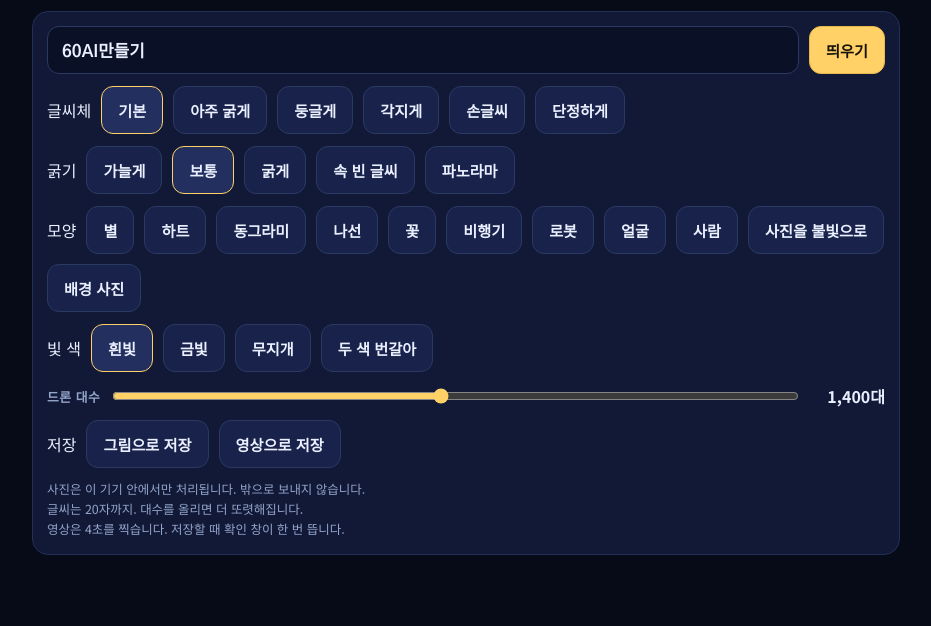
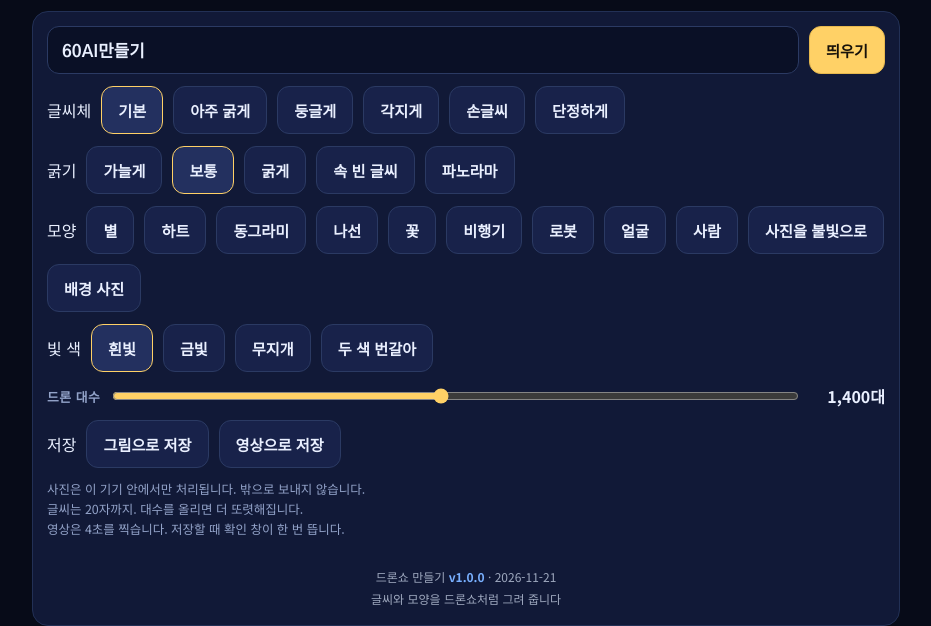
Before and after one commit to 60aimake/simple-drone-show, a plain HTML site: page index.html in a window 1280 px wide. Shown: the part 483-1109 px from the top of the page, without its empty margins (174-1105 px from the left). Before the commit the page ends 1038 px from the top, so only its background shows below. Drawn offline with Linux system fonts and the light colour scheme.

Commit message:
Add files via upload

```diff
--- a/index.html
+++ b/index.html
@@ -146,6 +146,8 @@ input[type=range]{flex:1;min-width:140px;accent-color:var(--gold)}
     <p class="note">사진은 이 기기 안에서만 처리됩니다. 밖으로 보내지 않습니다.<br>
     글씨는 20자까지. 대수를 올리면 더 또렷해집니다.<br>
     영상은 4초를 찍습니다. 저장할 때 확인 창이 한 번 뜹니다.</p>
+
+    <div id="toolver" style="margin:14px 0 2px;text-align:center;color:#9fa9bf;font-size:12px;line-height:1.8">드론쇼 만들기 <b style="color:#79b0ff">v1.0.0</b> &middot; 2026-11-21<br>글씨와 모양을 드론쇼처럼 그려 줍니다</div>
   </div>
 </div>
 
```
Also changed, not shown: 1 other file.
